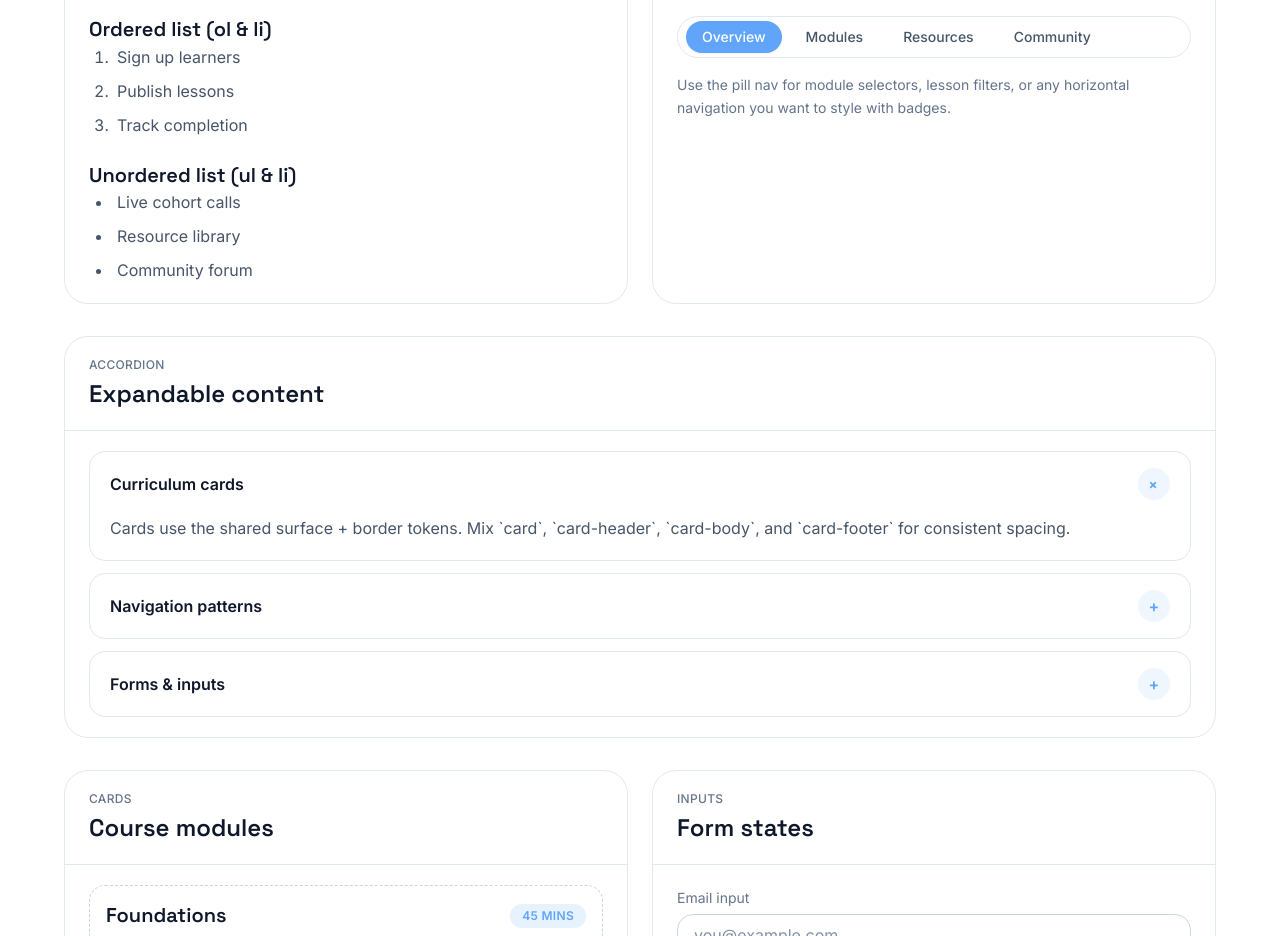
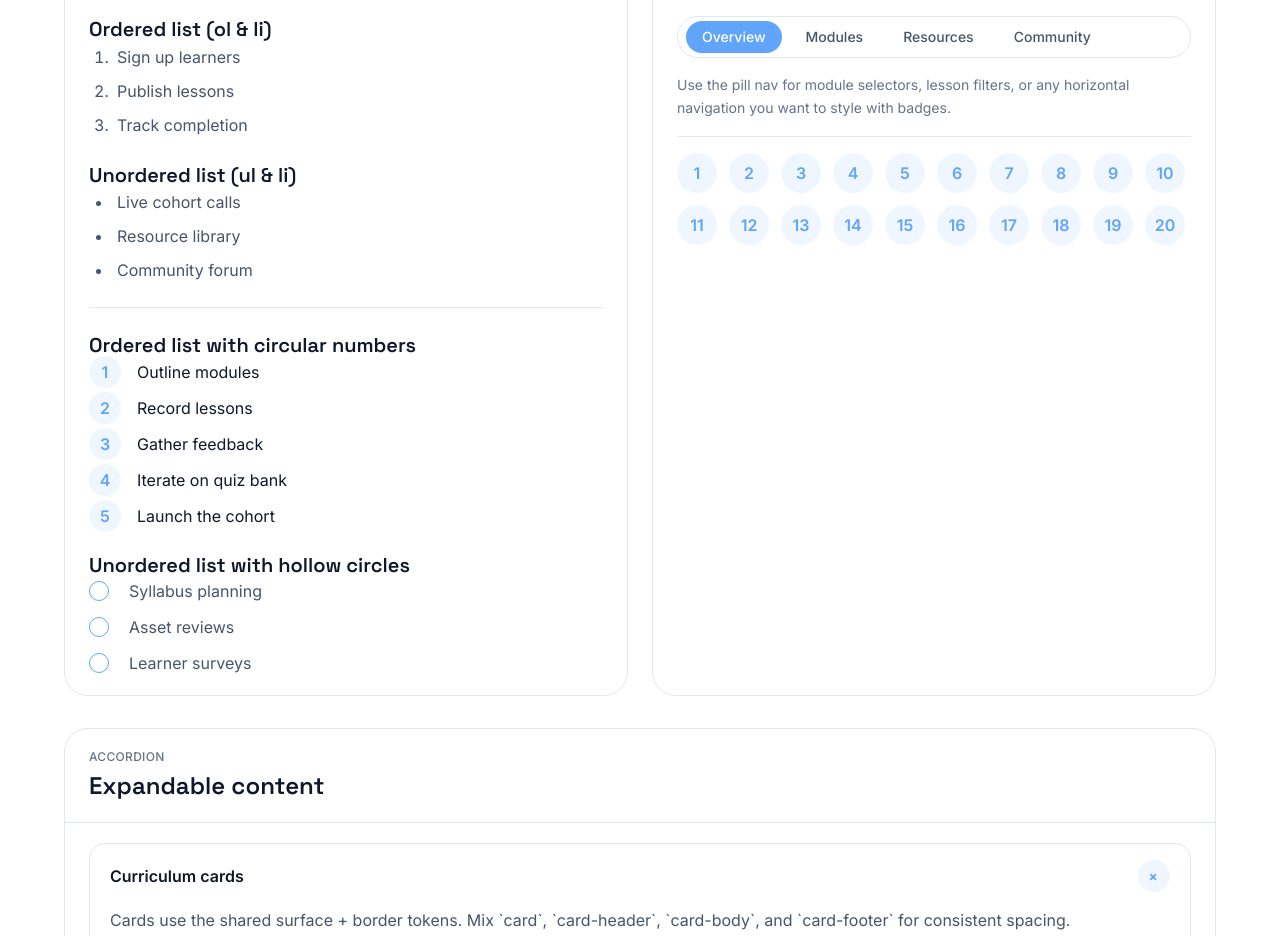
Before and after one commit to pedbad/react_tw, a React (Vite) app: page /components in a window 1280 px wide. Shown: the part 2100-3036 px from the top of the page. Built offline with nearby package versions, Linux system fonts and the light colour scheme.

Commit message:
feat: expand design system buttons and demos with icons, squares, and shadows

```diff
--- a/src/index.css
+++ b/src/index.css
@@ -41,6 +41,10 @@
     --color-border-subtle: 226 232 240;
     --color-border-default: 203 213 225;
     --color-border-strong: 148 163 184;
+
+    --color-traffic-red: 239 68 68;
+    --color-traffic-amber: 245 158 11;
+    --color-traffic-green: 34 197 94;
   }
 
   .dark {
@@ -75,6 +79,38 @@
     --color-border-subtle: 51 65 85;
     --color-border-default: 71 85 105;
     --color-border-strong: 148 163 184;
+
+    --color-traffic-red: 248 113 113;
+    --color-traffic-amber: 251 191 36;
+    --color-traffic-green: 74 222 128;
+  }
+
+  .bg-surface-base {
+    background-color: rgb(var(--color-surface-base) / 1);
+  }
+  .bg-surface-elevated {
+    background-color: rgb(var(--color-surface-elevated) / 1);
+  }
+  .bg-surface-overlay {
+    background-color: rgb(var(--color-surface-overlay) / 1);
+  }
+  .text-text-primary {
+    color: rgb(var(--color-text-primary) / 1);
+  }
+  .text-text-secondary {
+    color: rgb(var(--color-text-secondary) / 1);
+  }
+  .text-text-tertiary {
+    color: rgb(var(--color-text-tertiary) / 1);
+  }
+  .border-border-subtle {
+    border-color: rgb(var(--color-border-subtle) / 1);
+  }
+  .border-border-default {
+    border-color: rgb(var(--color-border-default) / 1);
+  }
+  .border-border-strong {
+    border-color: rgb(var(--color-border-strong) / 1);
   }
 
   body {
@@ -84,8 +120,23 @@
 
 @layer components {
   .btn {
-    @apply inline-flex items-center justify-center gap-2 rounded-full font-semibold tracking-wide text-text-primary transition-all duration-200 ease-out focus-visible:outline-none focus-visible:ring-2 focus-visible:ring-offset-2 disabled:cursor-not-allowed disabled:opacity-60;
+    @apply inline-flex items-center justify-center gap-2 rounded-full font-semibold tracking-wide text-text-primary transition-transform duration-200 ease-out focus-visible:outline-none focus-visible:ring-2 focus-visible:ring-offset-2 disabled:cursor-not-allowed disabled:opacity-60 hover:-translate-y-0.5;
     @apply focus-visible:ring-primary-200 dark:focus-visible:ring-primary-300 focus-visible:ring-offset-surface-base;
+  }
+
+  .btn svg {
+    @apply h-5 w-5;
+  }
+
+  .btn-icon {
+    @apply h-11 w-11 rounded-full p-0 justify-center;
+  }
+
+  .btn-square {
+    @apply rounded-lg;
+  }
+  .btn-square-sm {
+    @apply rounded-md;
   }
 
   .btn-xs {
@@ -105,33 +156,33 @@
   }
 
   .btn-primary-solid {
-    @apply bg-primary text-white shadow-sm hover:bg-primary-300 dark:hover:bg-primary-200;
+    @apply bg-primary text-white shadow-sm hover:bg-primary-300 dark:hover:bg-primary-200 hover:shadow-xl;
   }
   .btn-primary-outline {
-    @apply border border-primary text-primary hover:bg-primary/10;
+    @apply border border-primary text-primary hover:bg-primary/10 hover:shadow-md;
   }
   .btn-primary-ghost {
-    @apply text-primary hover:bg-primary/10;
+    @apply text-primary hover:bg-primary/10 hover:shadow-sm;
   }
 
   .btn-secondary-solid {
-    @apply bg-secondary-300 text-secondary-50 shadow-sm hover:bg-secondary-400;
+    @apply bg-secondary-300 text-secondary-50 shadow-sm hover:bg-secondary-400 hover:shadow-xl;
   }
   .btn-secondary-outline {
-    @apply border border-secondary-300 text-secondary-300 hover:bg-secondary-50/60 dark:hover:bg-secondary-50/10;
+    @apply border border-secondary-300 text-secondary-300 hover:bg-secondary-50/60 dark:hover:bg-secondary-50/10 hover:shadow-md;
   }
   .btn-secondary-ghost {
-    @apply text-secondary-300 hover:bg-secondary-50/70 dark:hover:bg-secondary-50/10;
+    @apply text-secondary-300 hover:bg-secondary-50/70 dark:hover:bg-secondary-50/10 hover:shadow-sm;
   }
 
   .btn-tertiary-solid {
-    @apply bg-tertiary-300 text-surface-base shadow-sm hover:bg-tertiary-400;
+    @apply bg-tertiary-300 text-surface-base shadow-sm hover:bg-tertiary-400 hover:shadow-xl;
   }
   .btn-tertiary-outline {
-    @apply border border-tertiary-300 text-tertiary-300 hover:bg-tertiary-50/70 dark:hover:bg-tertiary-50/10;
+    @apply border border-tertiary-300 text-tertiary-300 hover:bg-tertiary-50/70 dark:hover:bg-tertiary-50/10 hover:shadow-md;
   }
   .btn-tertiary-ghost {
-    @apply text-tertiary-300 hover:bg-tertiary-50/70 dark:hover:bg-tertiary-50/10;
+    @apply text-tertiary-300 hover:bg-tertiary-50/70 dark:hover:bg-tertiary-50/10 hover:shadow-sm;
   }
 
   .heading-xl {
@@ -286,6 +337,44 @@
     @apply text-primary after:absolute after:bottom-0 after:left-0 after:h-0.5 after:w-full after:bg-primary;
   }
 
+  .divider {
+    @apply my-4 h-px w-full bg-border-subtle;
+  }
+
+  .number-pill {
+    @apply flex h-10 w-10 items-center justify-center rounded-full bg-primary/10 font-semibold text-primary transition-base hover:bg-primary hover:text-white;
+  }
+
+  .numbered-list {
+    counter-reset: numbered-list;
+    @apply space-y-3;
+  }
+  .numbered-list-item {
+    counter-increment: numbered-list;
+    @apply relative flex items-center gap-3 pl-12 text-text-primary transition-base hover:translate-x-1 hover:text-primary;
+  }
+  .numbered-list-item::before {
+    content: counter(numbered-list);
+    @apply absolute left-0 flex h-8 w-8 items-center justify-center rounded-full bg-primary/10 font-semibold text-primary transition-base;
+  }
+  .numbered-list-item:hover::before {
+    @apply bg-primary text-white;
+  }
+
+  .circle-list {
+    @apply space-y-3;
+  }
+  .circle-list-item {
+    @apply relative pl-10 text-text-secondary transition-base hover:text-primary;
+  }
+  .circle-list-item::before {
+    content: '';
+    @apply absolute left-0 top-1/2 h-5 w-5 -translate-y-1/2 rounded-full border border-primary transition-base;
+  }
+  .circle-list-item:hover::before {
+    @apply bg-primary/10 border-primary;
+  }
+
   .toast {
     @apply flex items-start gap-4 rounded-2xl border px-4 py-4 shadow-sm transition-base;
   }
--- a/src/pages/ComponentsDemo.jsx
+++ b/src/pages/ComponentsDemo.jsx
@@ -31,6 +31,7 @@ const headings = [
 ]
 
 const navPills = ['Overview', 'Modules', 'Resources', 'Community']
+const numberPills = Array.from({ length: 20 }, (_, index) => index + 1)
 
 const fontTabs = [
   { id: 'sans', label: 'Sans', className: 'font-sans', description: 'Inter — core UI body copy.' },
@@ -228,6 +229,33 @@ function ComponentsDemo() {
                 <li className="list-unordered-item">Community forum</li>
               </ul>
             </div>
+            <div className="divider" aria-hidden="true" />
+            <div>
+              <h4 className="heading-xs">Ordered list with circular numbers</h4>
+              <ol className="numbered-list">
+                {[
+                  'Outline modules',
+                  'Record lessons',
+                  'Gather feedback',
+                  'Iterate on quiz bank',
+                  'Launch the cohort',
+                ].map((item) => (
+                  <li key={item} className="numbered-list-item">
+                    {item}
+                  </li>
+                ))}
+              </ol>
+            </div>
+            <div>
+              <h4 className="heading-xs">Unordered list with hollow circles</h4>
+              <ul className="circle-list">
+                {['Syllabus planning', 'Asset reviews', 'Learner surveys'].map((item) => (
+                  <li key={item} className="circle-list-item">
+                    {item}
+                  </li>
+                ))}
+              </ul>
+            </div>
           </div>
         </div>
 
@@ -252,6 +280,14 @@ function ComponentsDemo() {
               Use the pill nav for module selectors, lesson filters, or any horizontal navigation you want to style with
               badges.
             </p>
+            <div className="divider" aria-hidden="true" />
+            <div className="flex flex-wrap gap-3">
+              {numberPills.map((value) => (
+                <button key={value} type="button" className="number-pill">
+                  {value}
+                </button>
+              ))}
+            </div>
           </div>
         </div>
       </section>
--- a/src/pages/Overview.jsx
+++ b/src/pages/Overview.jsx
@@ -126,6 +126,39 @@ function Overview() {
                   </button>
                 ))}
               </div>
+              <div className="flex flex-wrap gap-3">
+                <button className="btn btn-md btn-primary-solid">
+                  <svg viewBox="0 0 24 24" fill="none" stroke="currentColor" strokeWidth="1.5">
+                    <path strokeLinecap="round" strokeLinejoin="round" d="M12 19V5m0 0l-7 7m7-7l7 7" />
+                  </svg>
+                  Back to top
+                </button>
+                <button className="btn btn-icon btn-primary-outline" aria-label="Back to top">
+                  <svg viewBox="0 0 24 24" fill="none" stroke="currentColor" strokeWidth="1.5">
+                    <path strokeLinecap="round" strokeLinejoin="round" d="M12 19V5m0 0l-7 7m7-7l7 7" />
+                  </svg>
+                </button>
+              </div>
+              <div className="divider" aria-hidden="true" />
+              <div className="flex flex-wrap gap-3">
+                <button className="btn btn-md btn-primary-solid btn-square">
+                  Square primary
+                </button>
+                <button className="btn btn-md btn-secondary-solid btn-square">
+                  Square secondary
+                </button>
+                <button className="btn btn-md btn-tertiary-solid btn-square">
+                  Square tertiary
+                </button>
+                <button className="btn btn-sm btn-primary-outline btn-square-sm">Outline square</button>
+                <button className="btn btn-sm btn-secondary-outline btn-square-sm">Gray outline</button>
+                <button className="btn btn-sm btn-tertiary-outline btn-square-sm">Lavender outline</button>
+                <button className="btn btn-icon btn-primary-solid btn-square-sm" aria-label="Square icon button">
+                  <svg viewBox="0 0 24 24" fill="none" stroke="currentColor" strokeWidth="1.5">
+                    <path strokeLinecap="round" strokeLinejoin="round" d="M12 5v14m0 0-7-7m7 7 7-7" />
+                  </svg>
+                </button>
+              </div>
             </div>
           </div>
 
```
